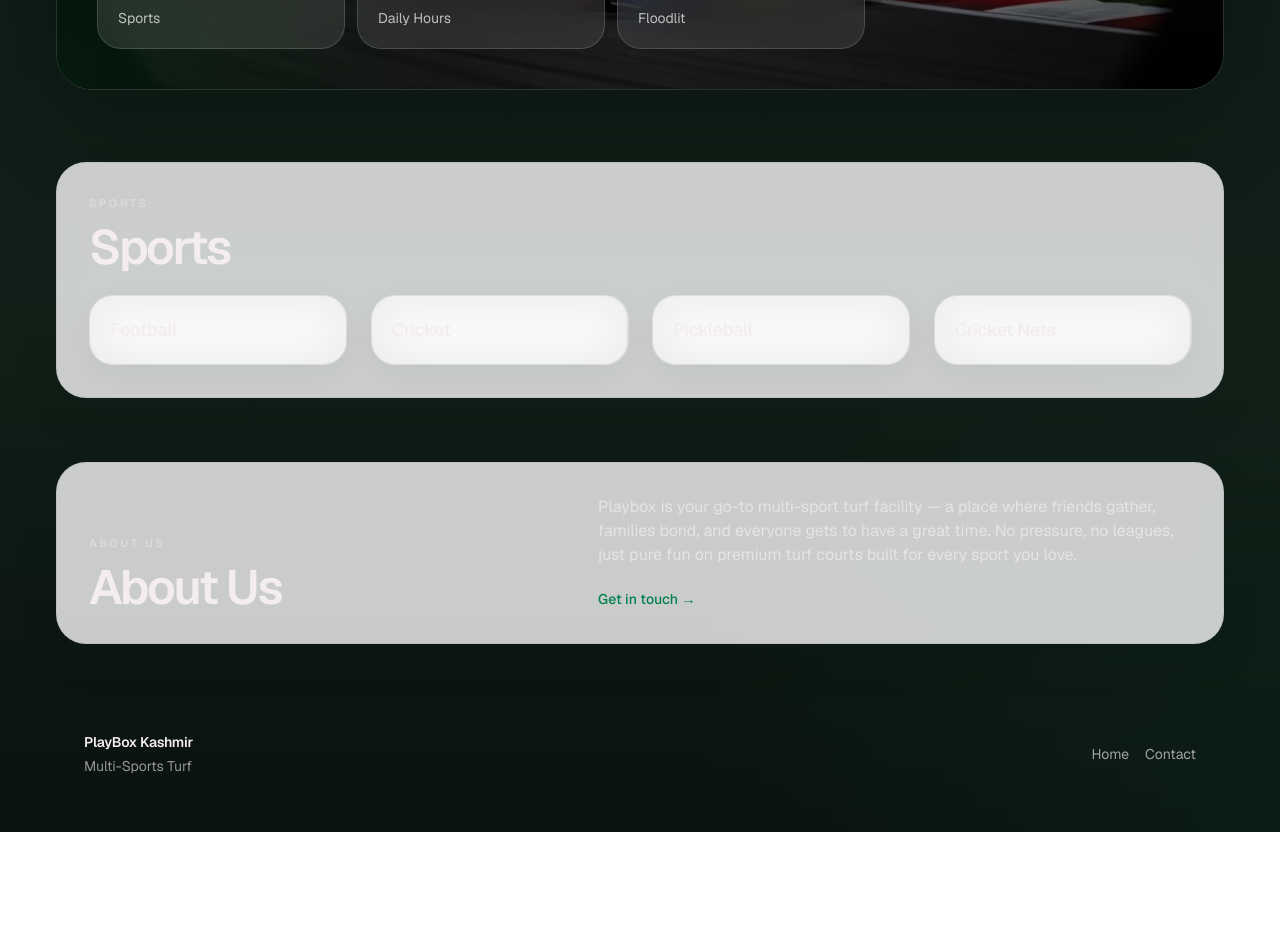
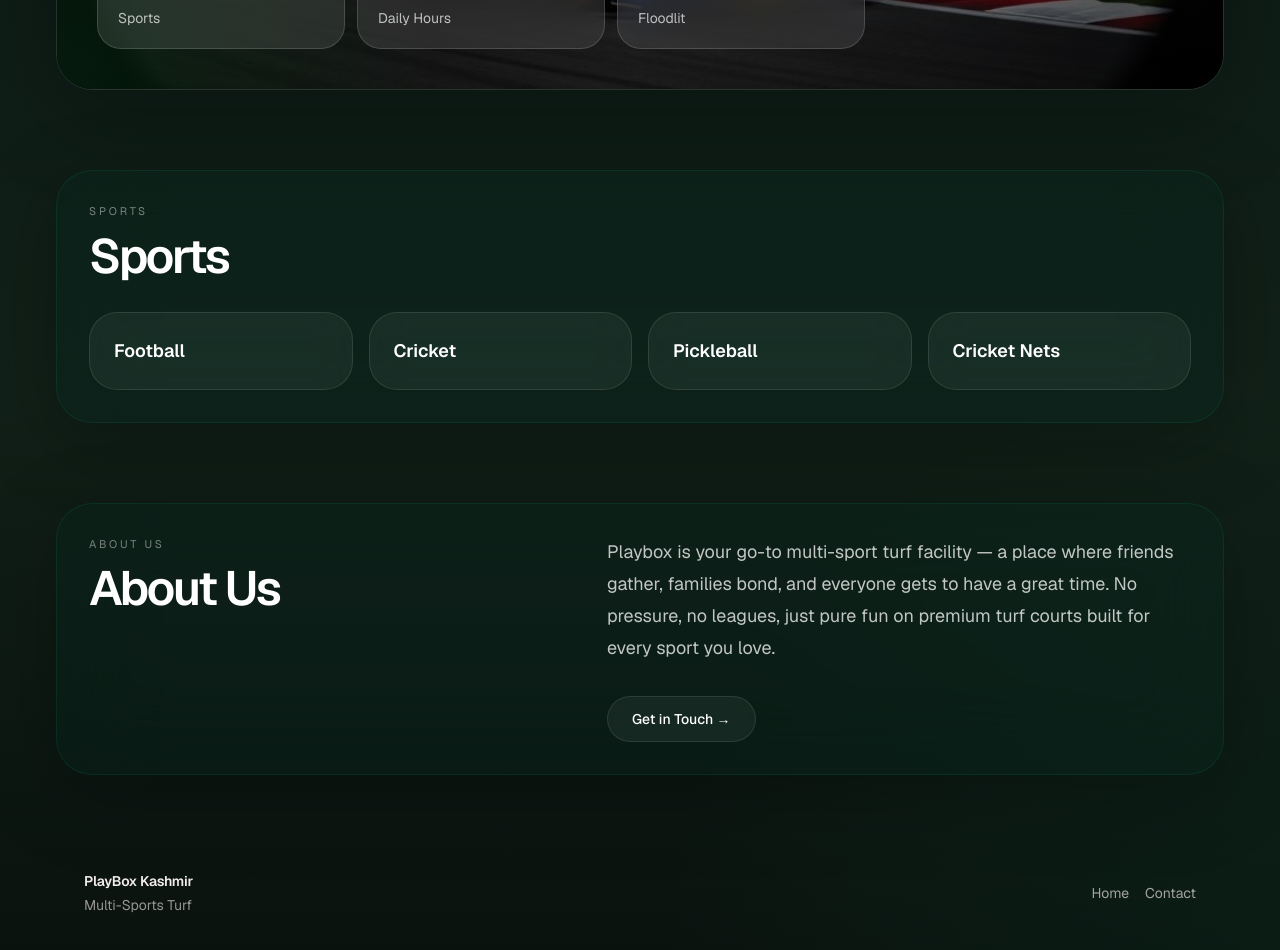
Before and after one commit to mehraanwani1999-rgb/KashmirPlayBox, a Next.js app: page / in a window 1280 px wide. Shown: the part 700-1650 px from the top of the page. Before the commit the page ends 1532 px from the top, so only its background shows below. Built offline with nearby package versions, Linux system fonts and the light colour scheme.

Commit message:
sports and about section tuning

```diff
--- a/components/about-section.tsx
+++ b/components/about-section.tsx
@@ -2,26 +2,50 @@ import Link from "next/link"
 
 export function AboutSection() {
   return (
-    <section className="px-4 py-6 sm:px-6 lg:py-8">
+    <section className="px-4 py-8 sm:px-6 lg:py-10">
       <div className="shell">
-        <div className="section-card">
-          <div className="grid gap-6 lg:grid-cols-[0.9fr_1.1fr] lg:items-end">
+        <div className="overflow-hidden rounded-[36px] border border-emerald-400/10 bg-emerald-950/20 p-8 backdrop-blur-2xl shadow-[0_20px_80px_rgba(0,0,0,0.25)]">
+
+          <div className="grid gap-10 lg:grid-cols-[0.9fr_1.1fr]">
+
             <div>
-              <p className="eyebrow">About Us</p>
-              <h2 className="headline-lg mt-3">About Us</h2>
+              <p className="mb-3 text-[11px] uppercase tracking-[0.25em] text-white/45">
+                ABOUT US
+              </p>
+
+              <h2 className="text-5xl font-semibold tracking-[-0.05em] text-white">
+                About Us
+              </h2>
             </div>
 
-            <div className="space-y-5">
-              <p className="subcopy max-w-2xl">
-                Playbox is your go-to multi-sport turf facility — a place where friends gather,
-                families bond, and everyone gets to have a great time. No pressure, no leagues,
-                just pure fun on premium turf courts built for every sport you love.
+            <div>
+              <p className="max-w-2xl text-lg leading-8 text-white/75">
+                Playbox is your go-to multi-sport turf facility — a place where
+                friends gather, families bond, and everyone gets to have a
+                great time. No pressure, no leagues, just pure fun on premium
+                turf courts built for every sport you love.
               </p>
 
-              <Link href="/contact" className="inline-flex items-center text-sm font-medium text-primary">
-                Get in touch →
+              <Link
+                href="/contact"
+                className="
+                  mt-8 inline-flex
+                  items-center
+                  rounded-full
+                  border border-white/10
+                  bg-white/5
+                  px-6 py-3
+                  text-sm font-medium
+                  text-white
+                  backdrop-blur-xl
+                  transition
+                  hover:bg-white/10
+                "
+              >
+                Get in Touch →
               </Link>
             </div>
+
           </div>
         </div>
       </div>
--- a/components/sports-section.tsx
+++ b/components/sports-section.tsx
@@ -2,23 +2,37 @@ export function SportsSection() {
   const sports = ["Football", "Cricket", "Pickleball", "Cricket Nets"]
 
   return (
-    <section id="sports" className="px-4 py-6 sm:px-6 lg:py-8">
+    <section id="sports" className="px-4 py-8 sm:px-6 lg:py-10">
       <div className="shell">
-        <div className="section-card">
-          <div className="mb-6 flex flex-col gap-3 sm:flex-row sm:items-end sm:justify-between">
-            <div>
-              <p className="eyebrow">Sports</p>
-              <h2 className="headline-lg mt-3">Sports</h2>
-            </div>
-          </div>
+        <div className="overflow-hidden rounded-[36px] border border-emerald-400/10 bg-emerald-950/20 p-8 backdrop-blur-2xl shadow-[0_20px_80px_rgba(0,0,0,0.25)]">
 
-          <div className="grid-auto sm:grid-cols-2 xl:grid-cols-4">
+          <p className="mb-3 text-[11px] uppercase tracking-[0.25em] text-white/45">
+            SPORTS
+          </p>
+
+          <h2 className="mb-8 text-5xl font-semibold tracking-[-0.05em] text-white">
+            Sports
+          </h2>
+
+          <div className="grid gap-4 sm:grid-cols-2 xl:grid-cols-4">
             {sports.map((sport) => (
               <div
                 key={sport}
-                className="rounded-[24px] border border-black/8 bg-white/55 p-5 shadow-[0_10px_30px_rgba(15,23,42,0.04)] backdrop-blur-xl dark:border-white/10 dark:bg-white/6"
+                className="
+                  rounded-[28px]
+                  border border-white/10
+                  bg-white/5
+                  p-6
+                  backdrop-blur-xl
+                  transition-all
+                  duration-300
+                  hover:bg-white/10
+                  hover:-translate-y-1
+                "
               >
-                <p className="text-lg font-semibold tracking-[-0.03em] text-foreground">{sport}</p>
+                <p className="text-lg font-semibold text-white">
+                  {sport}
+                </p>
               </div>
             ))}
           </div>
```
